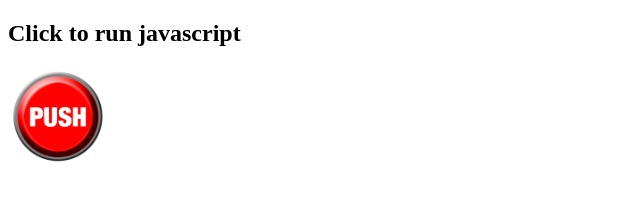
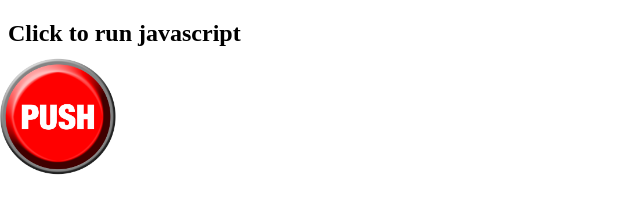
Before and after one commit to kevinnail/experiments, a plain HTML site: page index.html in a window 1280 px wide. Both pictures are taken after a click on the picture 58 px from the left and 116 px from the top of the page. Shown: the whole page, without its empty margins (0-640 px from the left). Drawn offline with Linux system fonts and the light colour scheme.

Commit message:
get timer for button push functioning

```diff
--- a/app.js
+++ b/app.js
@@ -9,8 +9,13 @@ myButton.addEventListener("click", () => {
   // console.log(showText);
   myButton.classList.toggle("pushed");
   // myButton.setTimeout(unPush, 1000);
-  doThis();
+  setTimeout(doThis,150);
+  // myButton.classList.toggle("pushed");
+  // doThis();
+
 });
+
+
 
 // IMPORTANT since I have a button to push to engage code, all
 // experiments must have code inside the doThis function!!!
@@ -66,6 +71,8 @@ function myMathMin (a,b){
 };
 
 function doThis() {
-  // myMathMin(a,b);
+
+ myButton.classList.toggle("pushed");
+
   console.log(myMathMin(a,b));
 };
--- a/style.css
+++ b/style.css
@@ -3,5 +3,5 @@
 }
 
 .pushed {
-    transform: scale(.75,.75);
+    transform: scale(1.3,1.3);
 }
```
